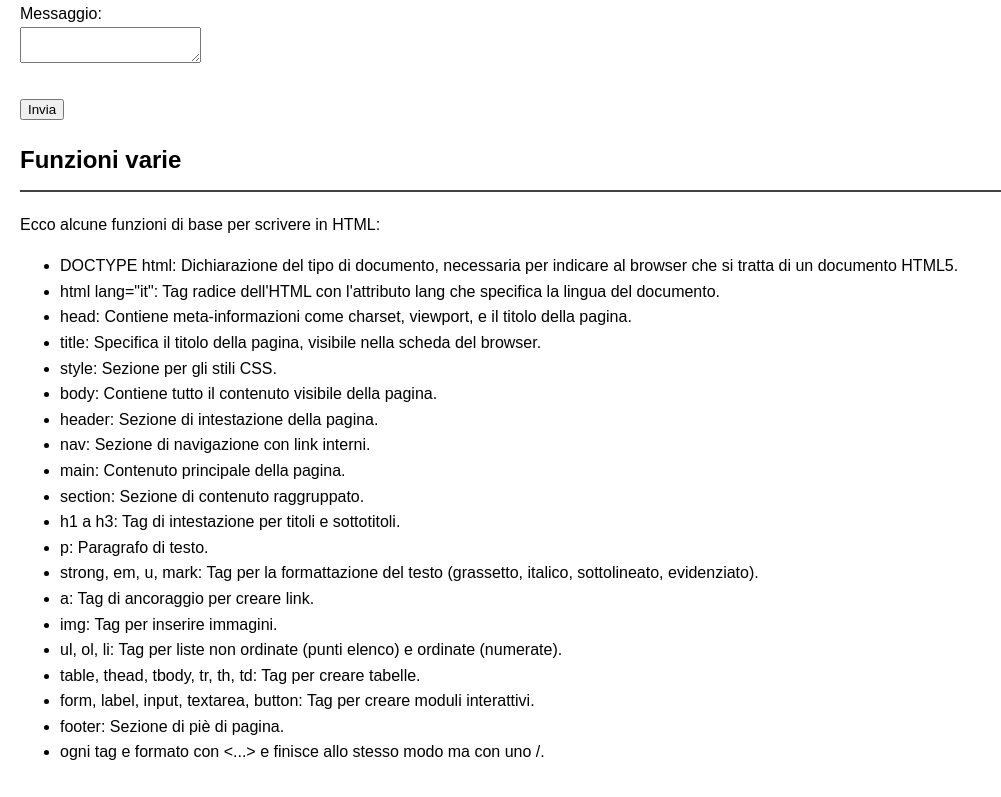
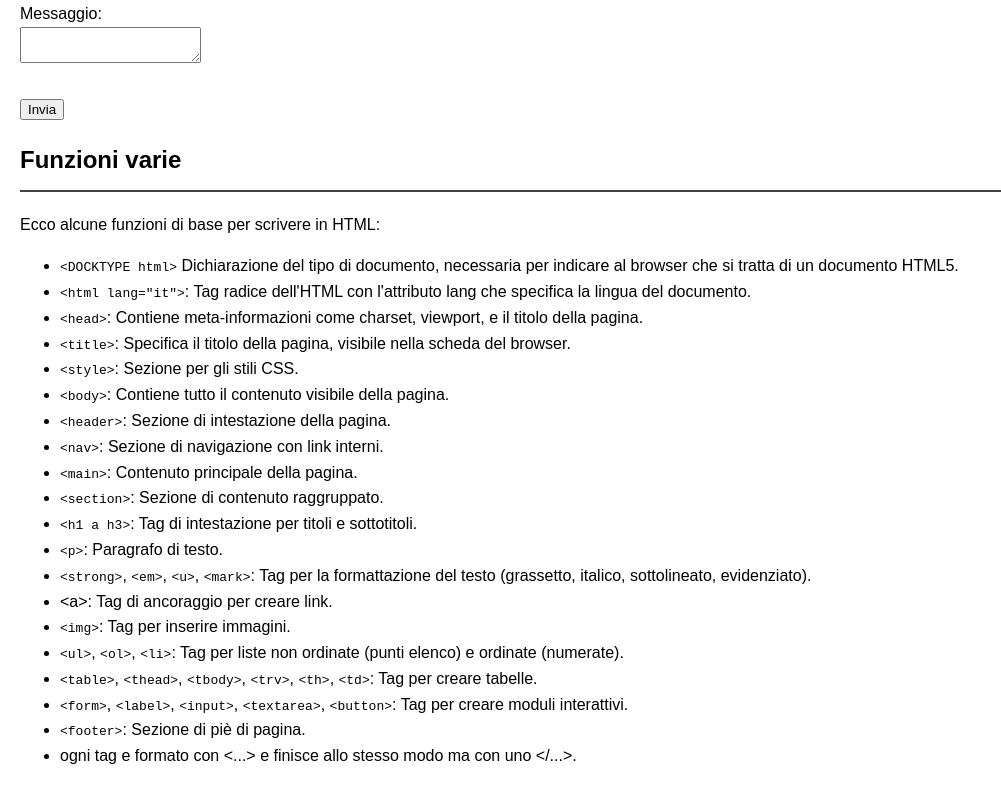
Before and after one commit to Livexe3563/power-point-informatica, a plain HTML site: page index.html in a window 1280 px wide. Shown: the part 2000-2797 px from the top of the page, without its empty margins (0-1001 px from the left). Drawn offline with Linux system fonts and the light colour scheme.

Commit message:
Update index.html

```diff
--- a/index.html
+++ b/index.html
@@ -70,13 +70,13 @@
             <h2>Link</h2>
             <p>HTML perette di inserire dei link che permettono di navigare tra le pagine esterne al sito originale. Ecco un esempio di link:</p>
             <p><a href="https://youtu.be/EXy83qr9jrI?si=8vOxAveM7RdXhIjY" target="_blank">Visita l'esempio</a></p>
-            <p>E possono essere anche sovvrascritte da un testo ma che comunque porterà al link inserito, come in questo caso.</p>
+            <p>E i link possono essere anche sovvrascritte da un testo ma che comunque porterà al link inserito, come in questo caso.</p>
         </section>
         <!-- Sezione sulle immagini -->
         <section id="immagini" class="section">
             <h2>Immagini</h2>
             <p>Le immagini possono essere aggiunte usando il tag <code>&lt;img&gt;</code>,ecco un esempio:</p>
-            <img src="https://cdn.discordapp.com/attachments/1006265273256513627/1242937363668271104/cursed_shrek.jpg?ex=664fa720&is=664e55a0&hm=8d252aafd3389595138e83313e3d8c2e5905a1b1aafe5535ef41b60b4c7fb16a&" alt="Esempio di Immagine">
+            <img src="https://cdn.discordapp.com/attachments/1006265273256513627/1242937363668271104/cursed_shrek.jpg?ex=6652f2e0&is=6651a160&hm=90a5613ad69fdc818c6fc7f126719c4800a2c9bb5df72c92640ad16cec42bb65&" alt="Esempio di Immagine">
 
         </section>
         <!-- Sezione sulle liste -->
@@ -138,26 +138,26 @@
             <h2>Funzioni varie</h2>
             <p>Ecco alcune funzioni di base per scrivere in HTML:</p>
             <ul>
-                <li>DOCTYPE html: Dichiarazione del tipo di documento, necessaria per indicare al browser che si tratta di un documento HTML5.</li>
-                    <li>html lang="it": Tag radice dell'HTML con l'attributo lang che specifica la lingua del documento.</li>
-                    <li>head: Contiene meta-informazioni come charset, viewport, e il titolo della pagina.</li>
-                   <li>title: Specifica il titolo della pagina, visibile nella scheda del browser.</li>
-                    <li>style: Sezione per gli stili CSS. </li>
-                    <li>body: Contiene tutto il contenuto visibile della pagina.</li>
-                    <li>header: Sezione di intestazione della pagina.</li>
-                    <li>nav: Sezione di navigazione con link interni.</li>
-                    <li>main: Contenuto principale della pagina.</li>
-                    <li>section: Sezione di contenuto raggruppato.</li>
-                    <li>h1 a h3: Tag di intestazione per titoli e sottotitoli.</li>
-                    <li>p: Paragrafo di testo.</li>
-                    <li>strong, em, u, mark: Tag per la formattazione del testo (grassetto, italico, sottolineato, evidenziato). </li>
-                    <li>a: Tag di ancoraggio per creare link.</li>
-                    <li>img: Tag per inserire immagini.</li>
-                    <li>ul, ol, li: Tag per liste non ordinate (punti elenco) e ordinate (numerate). </li>
-                    <li>table, thead, tbody, tr, th, td: Tag per creare tabelle.</li>
-                    <li>form, label, input, textarea, button: Tag per creare moduli interattivi.</li>
-                    <li>footer: Sezione di piè di pagina.</li>
-                    <li>ogni tag e formato con <...> e finisce allo stesso modo ma con uno /. </li>
+                <li><code>&lt;DOCKTYPE html&gt;</code> Dichiarazione del tipo di documento, necessaria per indicare al browser che si tratta di un documento HTML5.</li>
+                    <li><code>&lt;html lang="it"&gt;</code>: Tag radice dell'HTML con l'attributo lang che specifica la lingua del documento.</li>
+                    <li><code>&lt;head&gt;</code>: Contiene meta-informazioni come charset, viewport, e il titolo della pagina.</li>
+                   <li><code>&lt;title&gt;</code>: Specifica il titolo della pagina, visibile nella scheda del browser.</li>
+                    <li><code>&lt;style&gt;</code>: Sezione per gli stili CSS. </li>
+                    <li><code>&lt;body&gt;</code>: Contiene tutto il contenuto visibile della pagina.</li>
+                    <li><code>&lt;header&gt;</code>: Sezione di intestazione della pagina.</li>
+                    <li><code>&lt;nav&gt;</code>: Sezione di navigazione con link interni.</li>
+                    <li><code>&lt;main&gt;</code>: Contenuto principale della pagina.</li>
+                    <li><code>&lt;section&gt;</code>: Sezione di contenuto raggruppato.</li>
+                    <li><code>&lt;h1 a h3&gt;</code>: Tag di intestazione per titoli e sottotitoli.</li>
+                    <li><code>&lt;p&gt;</code>: Paragrafo di testo.</li>
+                    <li><code>&lt;strong&gt;</code>, <code>&lt;em&gt;</code>, <code>&lt;u&gt;</code>, <code>&lt;mark&gt;</code>: Tag per la formattazione del testo (grassetto, italico, sottolineato, evidenziato). </li>
+                    <li>&lt;a&gt;</code>: Tag di ancoraggio per creare link.</li>
+                    <li><code>&lt;img&gt;</code>: Tag per inserire immagini.</li>
+                    <li><code>&lt;ul&gt;</code>, <code>&lt;ol&gt;</code>, <code>&lt;li&gt;</code>: Tag per liste non ordinate (punti elenco) e ordinate (numerate). </li>
+                    <li><code>&lt;table&gt;</code>, <code>&lt;thead&gt;</code>, <code>&lt;tbody&gt;</code>, <code>&lt;trv&gt;</code>, <code>&lt;th&gt;</code>, <code>&lt;td&gt;</code>: Tag per creare tabelle.</li>
+                    <li><code>&lt;form&gt;</code>, <code>&lt;label&gt;</code>, <code>&lt;input&gt;</code>, <code>&lt;textarea&gt;</code>, <code>&lt;button&gt;</code>: Tag per creare moduli interattivi.</li>
+                    <li><code>&lt;footer&gt;</code>: Sezione di piè di pagina.</li>
+                    <li>ogni tag e formato con &lt;...&gt; e finisce allo stesso modo ma con uno &lt;/...&gt;. </li>
             </ul>
         </section>
 
@@ -165,6 +165,7 @@
     <!-- Il tag footer definisce il piè di pagina della pagina -->
     <footer>
         <p>grazie per l'ascolto; fatto da Vittorio bruno, Valentyn Hakman, Antonio Leone e Serena Michela Lupo</p>
+        <img src="https://cdn.discordapp.com/attachments/1006265273256513627/1243985743215595630/codice_qr_di_HTML.png?ex=66537781&is=66522601&hm=d2a5091c625432a06d9ef4a4a62075c6f9de7a2741456d28846d201702f4ac46&" width="250" height="250">
     </footer>
 </body>
 </html>
```
